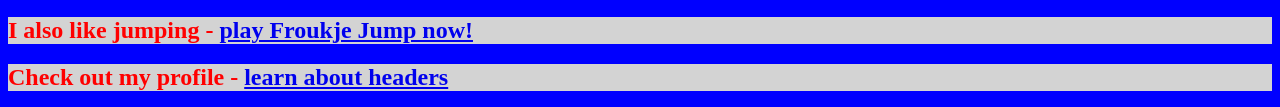
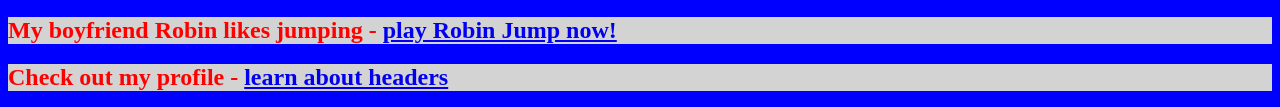
Before and after one commit to Fasai/Fasai.github.io, a plain HTML site: page index.html in a window 1280 px wide. Shown: the part 366-473 px from the top of the page. Drawn offline with Linux system fonts and the light colour scheme.

Commit message:
link verandert

```diff
--- a/index.html
+++ b/index.html
@@ -15,7 +15,7 @@
  <br><br>
  <img src=https://scontent-sin.xx.fbcdn.net/hphotos-xpa1/v/t1.0-9/947078_10152853184035500_1035700965_n.jpg?oh=f582d39f0f97c3b5461536703065ac05&oe=5593DD70  width=300px;/>
 
-   <h2>I also like jumping - <a href="http://fasai.github.io/doodle"target="_blank"> play Froukje Jump now!</a></h2>
+   <h2>My boyfriend Robin likes jumping - <a href="http://fasai.github.io/doodle"target="_blank"> play Robin Jump now!</a></h2>
 
 <h2>Check out my profile - <a href="http://fasai.github.io/profile.html"> learn about headers</a></h2>
 
```
Also changed, not shown: doodle/index.html (+1 -1 lines).
